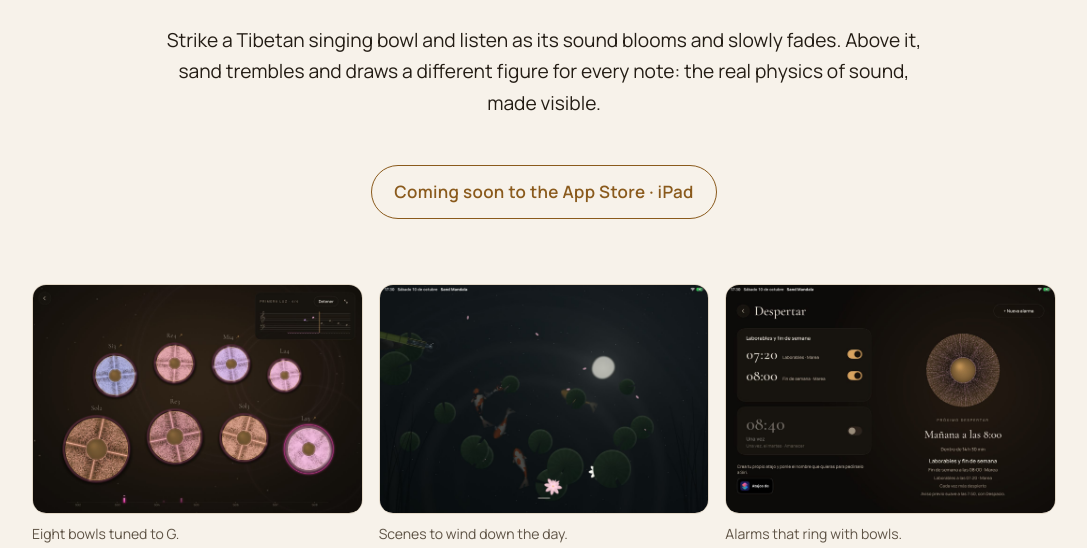
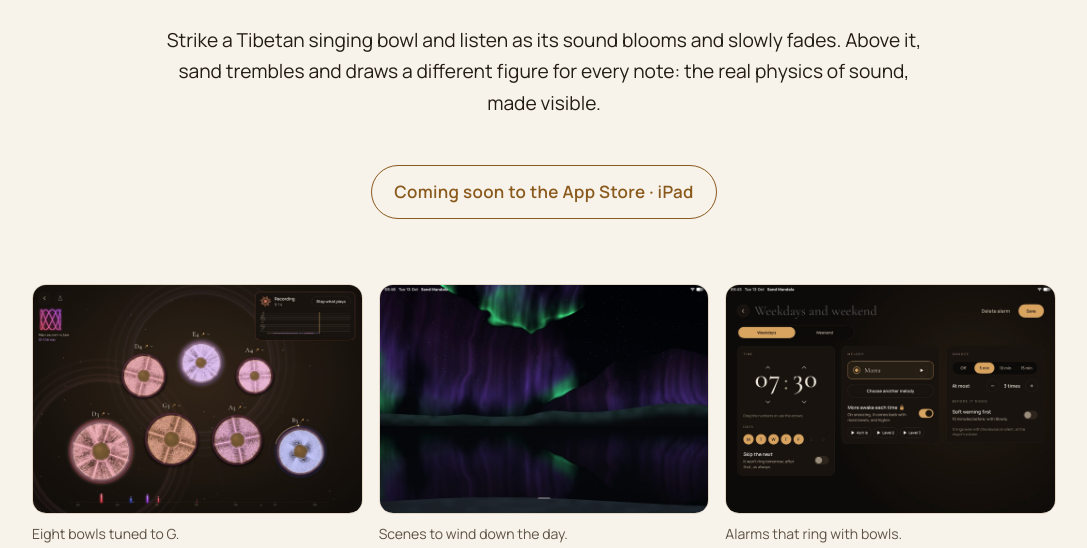
Before and after one commit to jmterrasa/sand-mandala, a plain HTML site: page en/index.html in a window 1280 px wide. Shown: the part 252-800 px from the top of the page, without its empty margins (96-1183 px from the left). Drawn offline with Linux system fonts and the light colour scheme.

Commit message:
English page: its own screenshots, in English — bowls, the aurora, an alarm being edited — where it showed the Spanish ones
Co-Authored-By: Claude Opus 5.5 <noreply@anthropic.com>
Claude-Session: https://claude.ai/code/session_019a72r7wAtXuPhLvusWc7iB

```diff
--- a/en/index.html
+++ b/en/index.html
@@ -25,9 +25,9 @@
     </div>
 
     <div class="shots">
-      <figure><img src="../assets/img/02-cuencos.jpg" width="1400" height="973" alt="Eight bronze bowls on a dark ground; each one's sand draws its figure as a melody plays."><figcaption>Eight bowls tuned to G.</figcaption></figure>
-      <figure><img src="../assets/img/03-estanque.jpg" width="1400" height="973" alt="A pond at night with water lilies, koi and the moon reflected."><figcaption>Scenes to wind down the day.</figcaption></figure>
-      <figure><img src="../assets/img/05-despertar.jpg" width="1400" height="973" alt="The alarms screen, with the next wake-up and a bowl with its sand."><figcaption>Alarms that ring with bowls.</figcaption></figure>
+      <figure><img src="../assets/img/en/02-bowls.jpg" width="1400" height="973" alt="Eight bowls on a dark ground, each one's sand drawing its figure, while what is played is recorded."><figcaption>Eight bowls tuned to G.</figcaption></figure>
+      <figure><img src="../assets/img/en/03-aurora.jpg" width="1400" height="973" alt="The northern lights over a still lake at night."><figcaption>Scenes to wind down the day.</figcaption></figure>
+      <figure><img src="../assets/img/en/05-alarm.jpg" width="1400" height="973" alt="An alarm being edited: its time, its days, its melody and the snooze."><figcaption>Alarms that ring with bowls.</figcaption></figure>
     </div>
 
     <div class="pillars">
```
Also changed, not shown: assets/img/en/02-bowls.jpg (added), assets/img/en/03-aurora.jpg (added), assets/img/en/05-alarm.jpg (added).
